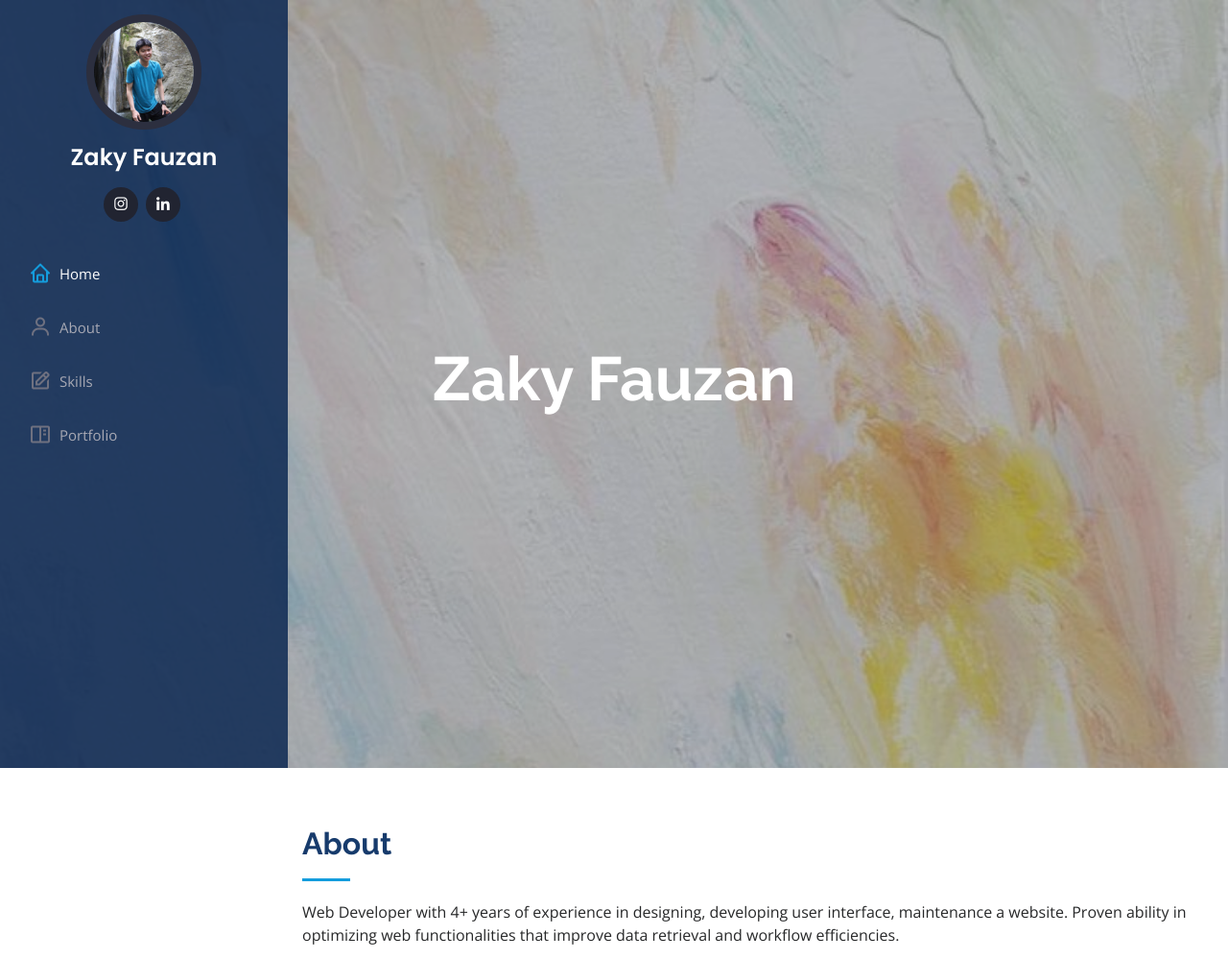
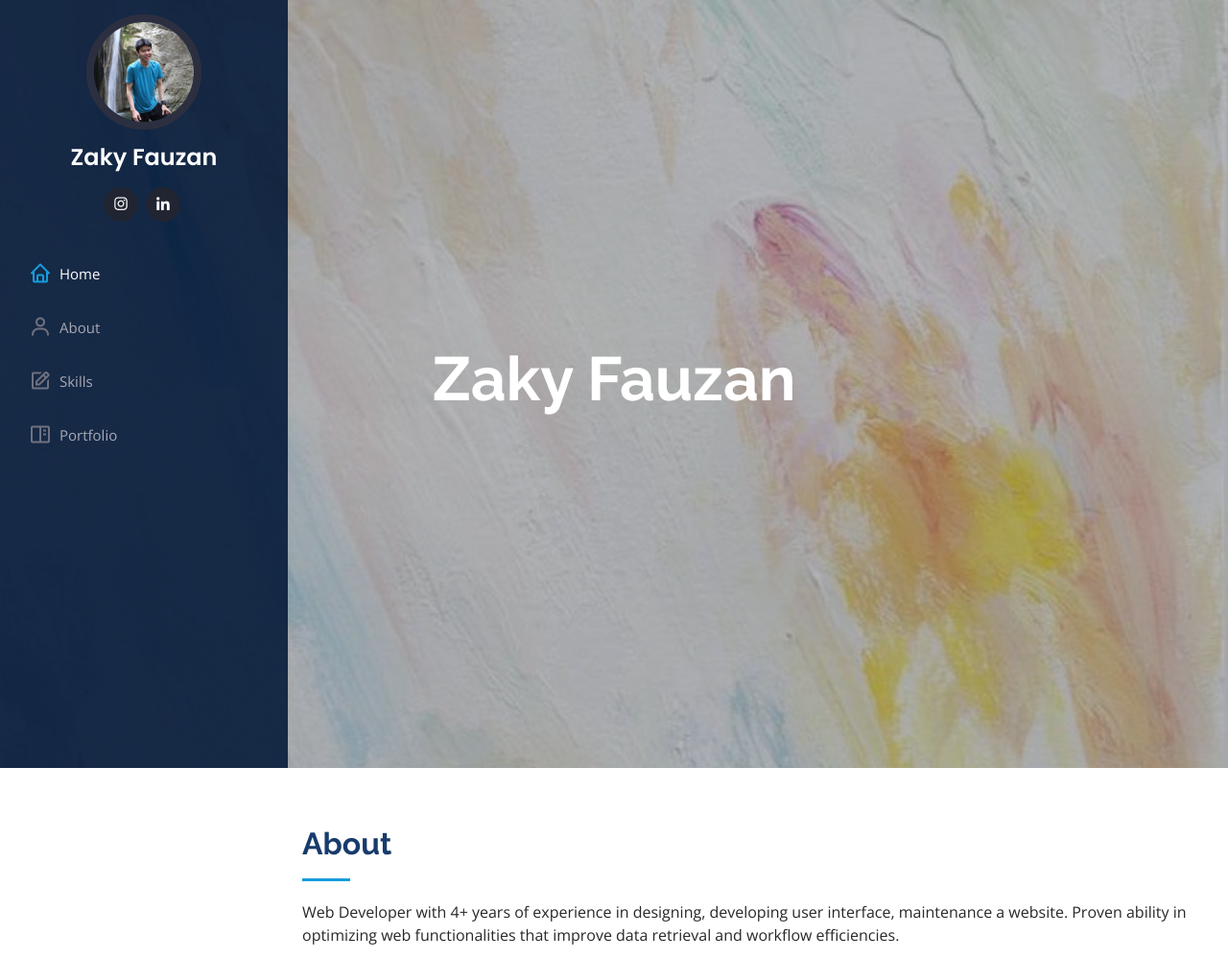
Before and after one commit to zkifzn/zkifzn.github.io, a PHP site: page / in a window 1280 px wide. Shown: the top 999 px of the page at 96% size. Run offline with PHP 8.4, Linux system fonts and the light colour scheme.

Commit message:
Update style.css

```diff
--- a/assets/css/style.css
+++ b/assets/css/style.css
@@ -70,7 +70,7 @@ h1, h2, h3, h4, h5, h6 {
   z-index: 9997;
   transition: all 0.5s;
   padding: 0 15px;
-  background: #0f2b54de; //#040b14
+  background: #001636de; //#040b14
   overflow-y: auto;
 }
 
```
